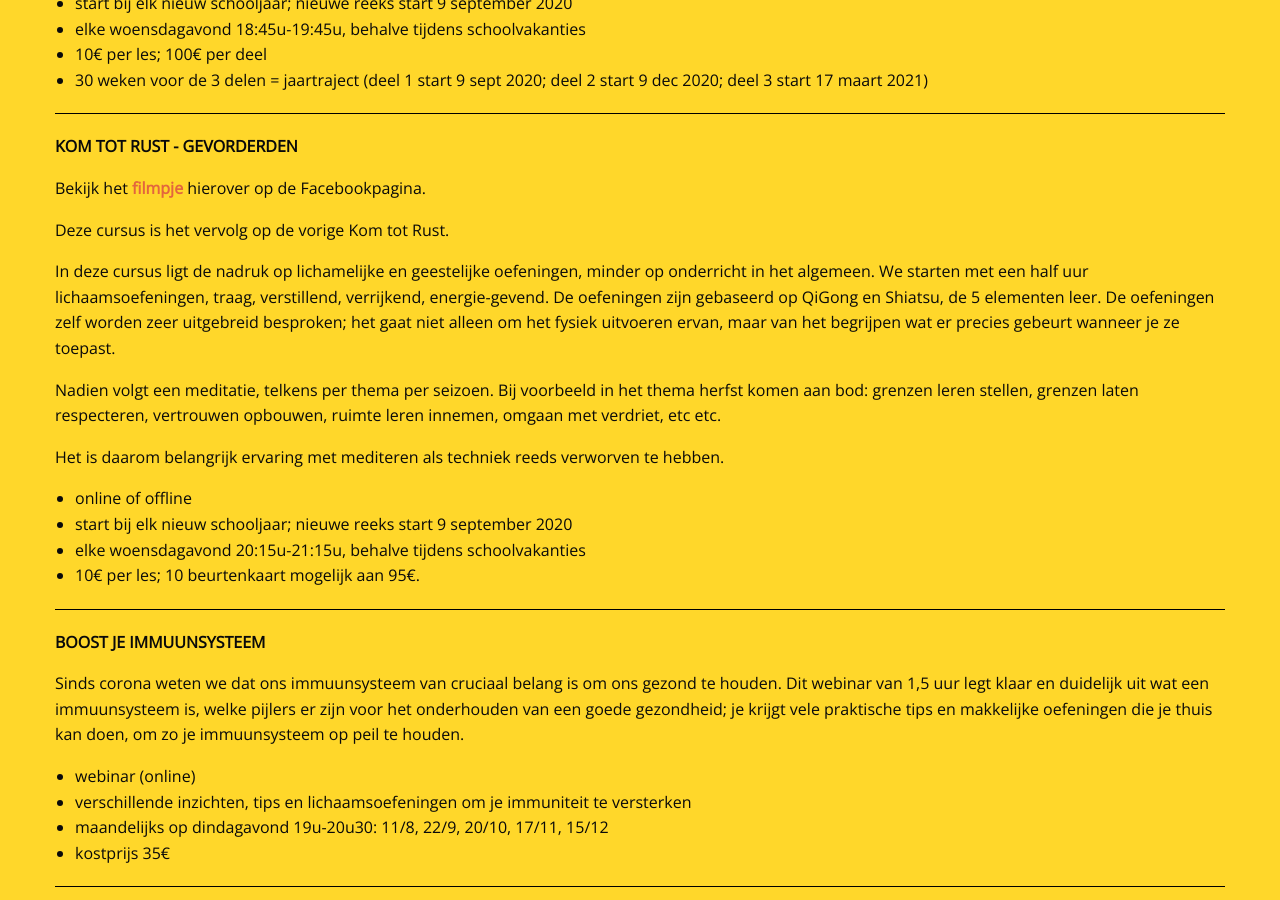
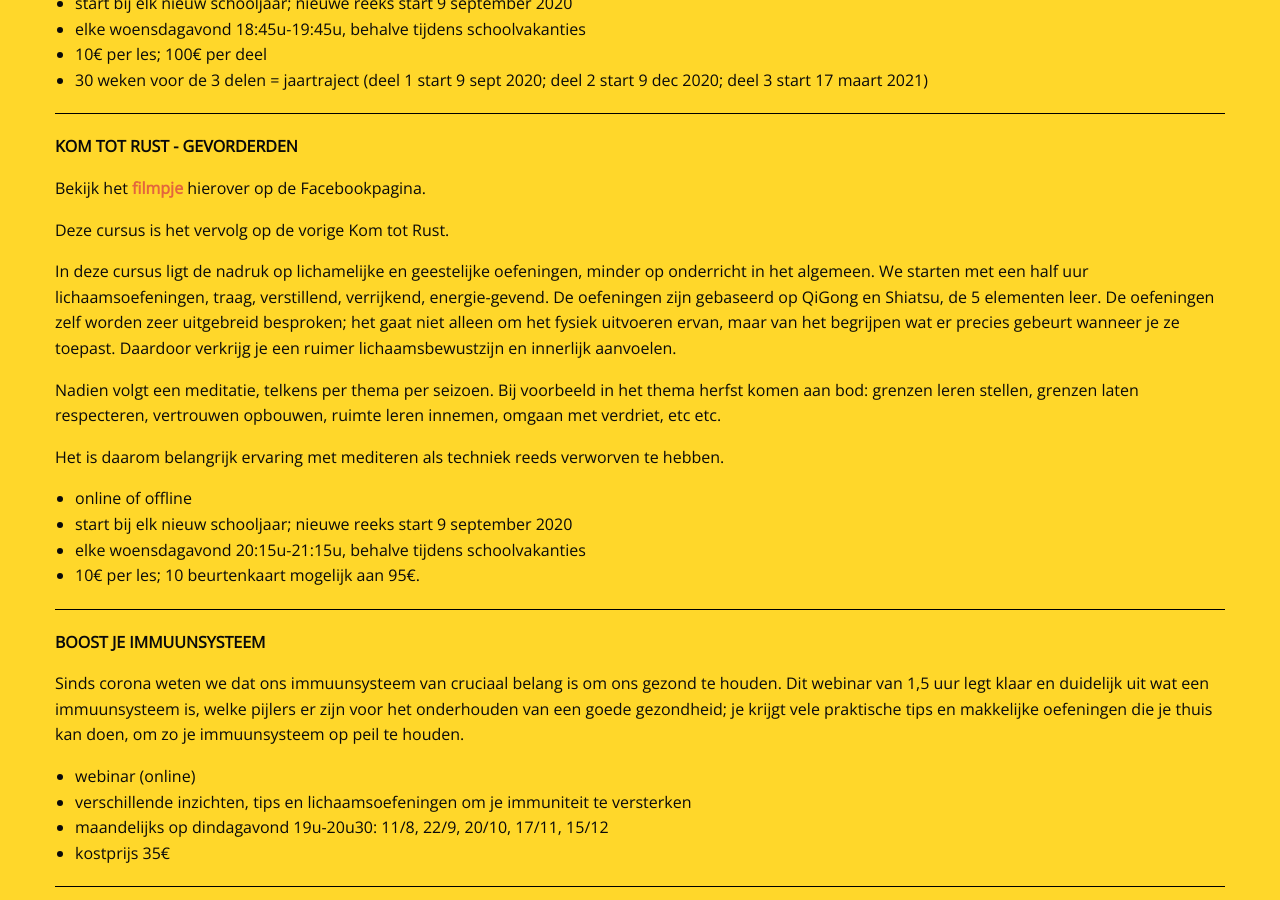
Before and after one commit to manopura/manopura.github.io, a Jekyll site: the page built from cursussen.md, in a window 1280 px wide and 900 px high, scrolled down 1020 px. Built offline with Jekyll 4.4.1, drawn with Linux system fonts in a browser that asks for light colours; nearby versions of some CDN libraries; our own code applies the rules of GitHub Pages for plain Markdown files.

Commit message:
Update cursussen.md

```diff
--- a/cursussen.md
+++ b/cursussen.md
@@ -49,7 +49,7 @@ Bekijk het [**filmpje**](https://www.facebook.com/manopura/videos/76283482779936
 Deze cursus is het vervolg op de vorige Kom tot Rust.
 
 In deze cursus ligt de nadruk op lichamelijke en geestelijke oefeningen, minder op onderricht in het algemeen.
-We starten met een half uur lichaamsoefeningen, traag, verstillend, verrijkend, energie-gevend. De oefeningen zijn gebaseerd op QiGong en Shiatsu, de 5 elementen leer. De oefeningen zelf worden zeer uitgebreid besproken; het gaat niet alleen om het fysiek uitvoeren ervan, maar van het begrijpen wat er precies gebeurt wanneer je ze toepast.
+We starten met een half uur lichaamsoefeningen, traag, verstillend, verrijkend, energie-gevend. De oefeningen zijn gebaseerd op QiGong en Shiatsu, de 5 elementen leer. De oefeningen zelf worden zeer uitgebreid besproken; het gaat niet alleen om het fysiek uitvoeren ervan, maar van het begrijpen wat er precies gebeurt wanneer je ze toepast. Daardoor verkrijg je een ruimer lichaamsbewustzijn en innerlijk aanvoelen.
 
 Nadien volgt een meditatie, telkens per thema per seizoen. Bij voorbeeld in het thema herfst komen aan bod: grenzen leren stellen, grenzen laten respecteren, vertrouwen opbouwen, ruimte leren innemen, omgaan met verdriet, etc etc.
 
```
